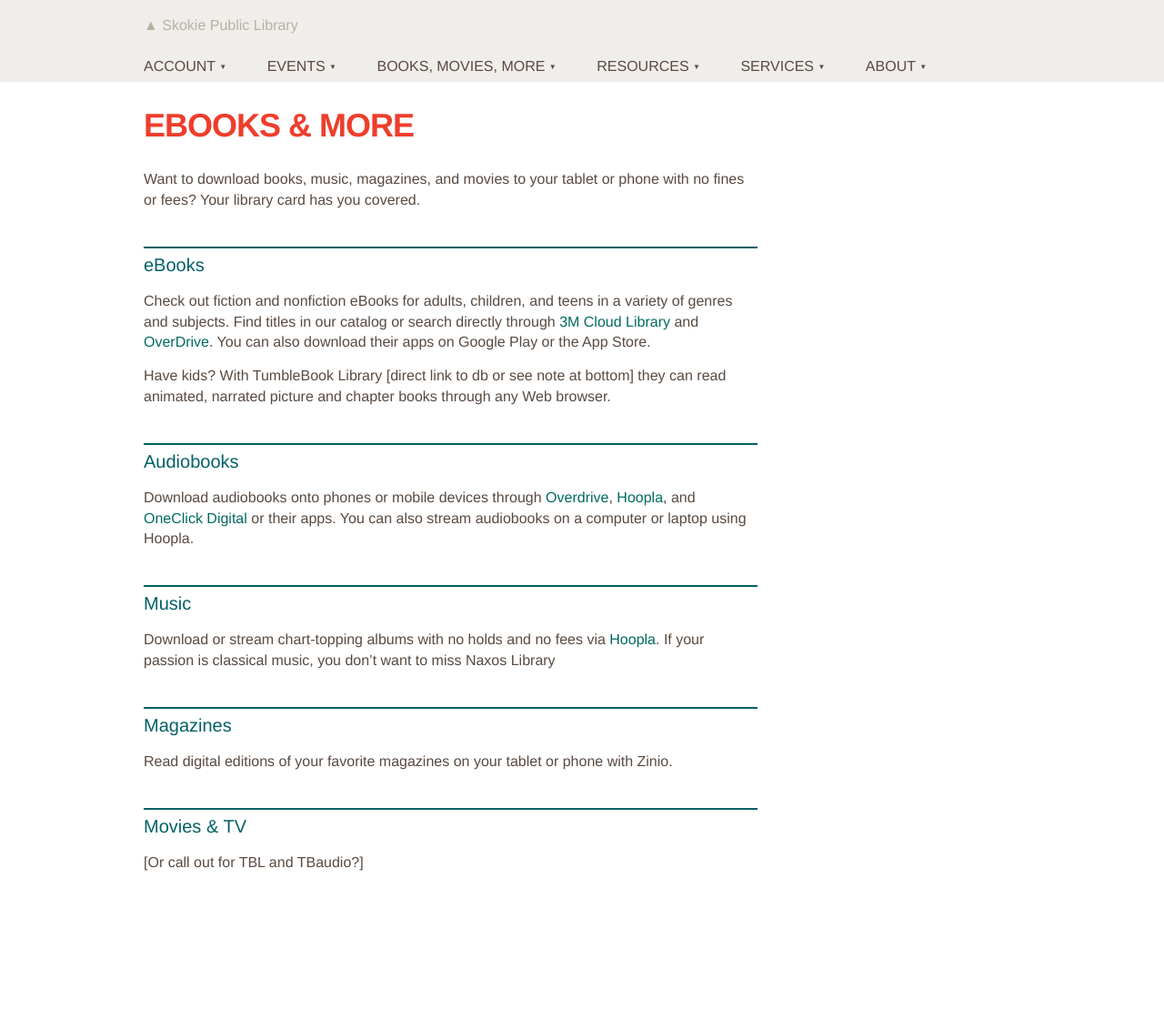
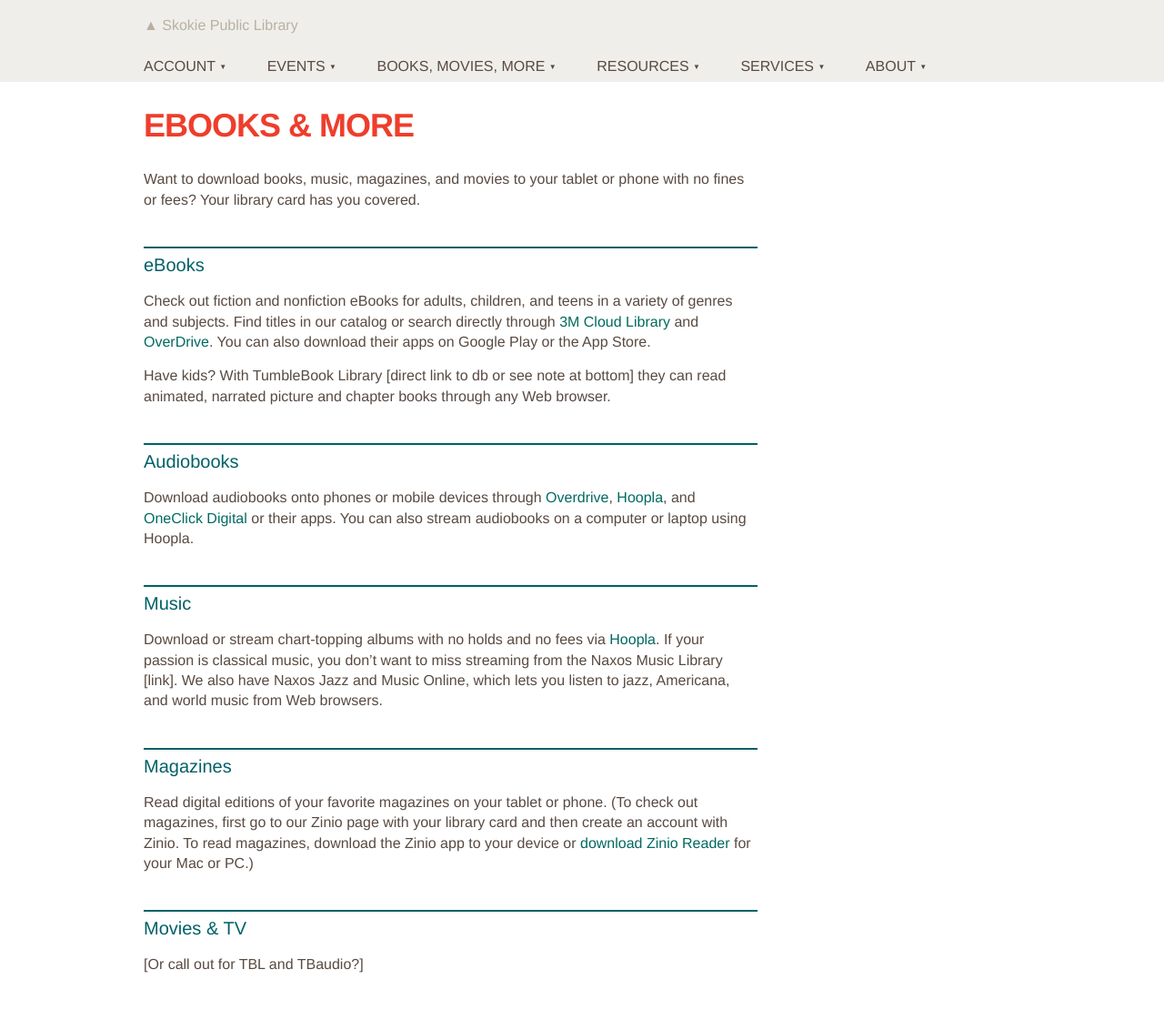
Before and after one commit to skokielibrary/spl-content, a Jekyll site: the page built from _content/annabelle/books-movies-more--ebooks-more.markdown, in a window 1280 px wide. Shown: the whole page at 91% size. Built offline with Jekyll 4.4.1, drawn with Linux system fonts in a browser that asks for light colours; before the commit the page ends 1020 px from its top, so only the background shows below that.

Commit message:
Updated books-movies-more--ebooks-more.markdown

```diff
--- a/_content/annabelle/books-movies-more--ebooks-more.markdown
+++ b/_content/annabelle/books-movies-more--ebooks-more.markdown
@@ -15,10 +15,10 @@ Have kids? With TumbleBook Library [direct link to db or see note at bottom] the
 Download audiobooks onto phones or mobile devices through [Overdrive](http://overdrive.skokielibrary.inf/), [Hoopla](http://hoopla.skokielibrary.info), and [OneClick Digital](http://skokieil.oneclickdigital.com/) or their apps. You can also stream audiobooks on a computer or laptop using Hoopla.
 
 ##Music
-Download or stream chart-topping albums with no holds and no fees via [Hoopla](http://hoopla.skokielibrary.info). If your passion is classical music, you don't want to miss Naxos Library
+Download or stream chart-topping albums with no holds and no fees via [Hoopla](http://hoopla.skokielibrary.info). If your passion is classical music, you don't want to miss streaming from the Naxos Music Library [link]. We also have Naxos Jazz and Music Online, which lets you listen to jazz, Americana, and world music from Web browsers.
 
 ##Magazines
-Read digital editions of your favorite magazines on your tablet or phone with Zinio.
+Read digital editions of your favorite magazines on your tablet or phone. (To check out magazines, first go to our Zinio page with your library card and then create an account with Zinio. To read magazines, download the Zinio app to your device or [download Zinio Reader](http://www.zinio.com/www/apps/desktop.jsp) for your Mac or PC.)
 
 ##Movies & TV
 
```
